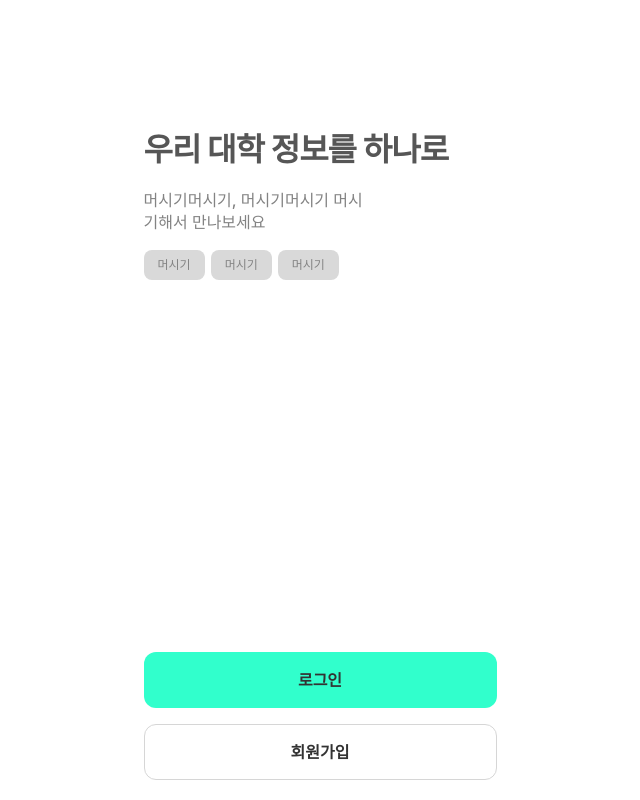
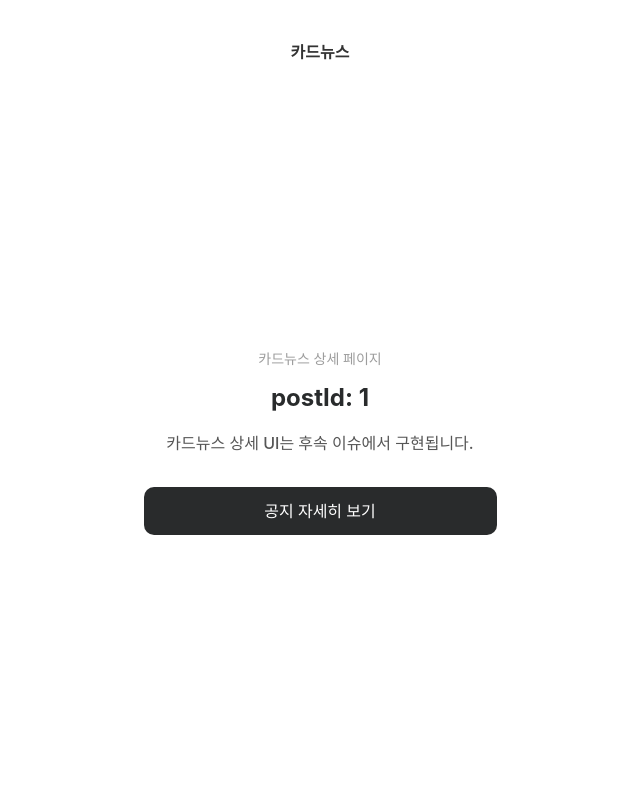
Before and after one commit to campus-navi/frontend, a React (Vite) app: page /card-news/1 in a window 1280 px wide. Before the commit this address led to /. Shown: the whole page, without its empty margins (320-960 px from the left). Built offline with nearby package versions, Linux system fonts and the light colour scheme; no server answers.

Commit message:
feat: 카드뉴스 상세 placeholder 추가 (#112)

```diff
--- a/src/App.tsx
+++ b/src/App.tsx
@@ -1,5 +1,6 @@
 import { Navigate, Route, Routes } from 'react-router-dom';
 
+import CardNewsDetailPage from '@/pages/CardNewsDetailPage';
 import HomePage from '@/pages/HomePage';
 import InfoPage from '@/pages/InfoPage';
 import InfoPostDetailPage from '@/pages/InfoPostDetailPage';
@@ -14,6 +15,7 @@ export default function App() {
   return (
     <Routes>
       <Route index element={<OnboardingPage />} />
+      <Route path="/card-news/:postId" element={<CardNewsDetailPage />} />
       <Route path="/home" element={<HomePage />} />
       <Route path="/info" element={<InfoPage />} />
       <Route path="/info/posts/:postId" element={<InfoPostDetailPage />} />
--- /dev/null
+++ b/src/pages/CardNewsDetailPage.tsx
@@ -0,0 +1,58 @@
+import { useNavigate, useParams } from 'react-router-dom';
+
+import { AppHeader } from '@/components/ui/AppHeader';
+
+function parsePostId(value: string | undefined) {
+  const normalizedValue = value?.trim();
+
+  if (!normalizedValue || !/^[1-9]\d*$/.test(normalizedValue)) {
+    return null;
+  }
+
+  const postId = Number(normalizedValue);
+
+  return Number.isInteger(postId) && postId > 0 ? postId : null;
+}
+
+export default function CardNewsDetailPage() {
+  const navigate = useNavigate();
+  const { postId: postIdParam } = useParams();
+  const postId = parsePostId(postIdParam);
+
+  const handleNoticeDetailClick = () => {
+    if (postId === null) {
+      return;
+    }
+
+    navigate(`/info/posts/${postId}`);
+  };
+
+  return (
+    <main className="min-h-[100svh] bg-white">
+      <div className="mx-auto flex min-h-[100svh] w-full max-w-[393px] flex-col bg-white">
+        <AppHeader title="카드뉴스" />
+
+        <section className="flex flex-1 flex-col justify-center px-5 py-10 text-center">
+          <p className="text-[14px] font-medium leading-[1.4] text-[#9D9D9D]">
+            카드뉴스 상세 페이지
+          </p>
+          <h1 className="mt-3 text-[24px] font-bold leading-[1.4] text-[#292B2C]">
+            {postId === null ? '올바른 카드뉴스를 찾을 수 없어요.' : `postId: ${postId}`}
+          </h1>
+          <p className="mt-4 text-[16px] font-medium leading-[1.5] text-[#565656]">
+            카드뉴스 상세 UI는 후속 이슈에서 구현됩니다.
+          </p>
+          {postId !== null ? (
+            <button
+              type="button"
+              className="mt-8 flex h-12 items-center justify-center rounded-[10px] bg-[#292B2C] px-4 text-[16px] font-medium leading-none text-white"
+              onClick={handleNoticeDetailClick}
+            >
+              공지 자세히 보기
+            </button>
+          ) : null}
+        </section>
+      </div>
+    </main>
+  );
+}
--- a/src/pages/HomePage.tsx
+++ b/src/pages/HomePage.tsx
@@ -316,8 +316,7 @@ function FeaturedNoticeContent({
   };
 
   const handleOpenCardNews = (postId: number) => {
-    void postId;
-    // TODO: 카드뉴스 확장 보기 또는 카드뉴스 상세 화면 라우트가 생기면 연결한다.
+    navigate(`/card-news/${postId}`);
   };
 
   const handleOpenNoticeDetail = (postId: number) => {
@@ -437,7 +436,7 @@ function FeaturedNoticeCard({ post }: { post: FeedCardPost }) {
           <h2 className="line-clamp-2 text-[20px] font-semibold leading-[1.4] text-white">
             {post.title}
           </h2>
-          <p className="line-clamp-2 text-[14px] font-normal leading-[1.4] text-[#DCDFE2]">
+          <p className="line-clamp-3 text-[14px] font-normal leading-[1.4] text-[#DCDFE2]">
             {post.summary}
           </p>
         </div>
```
